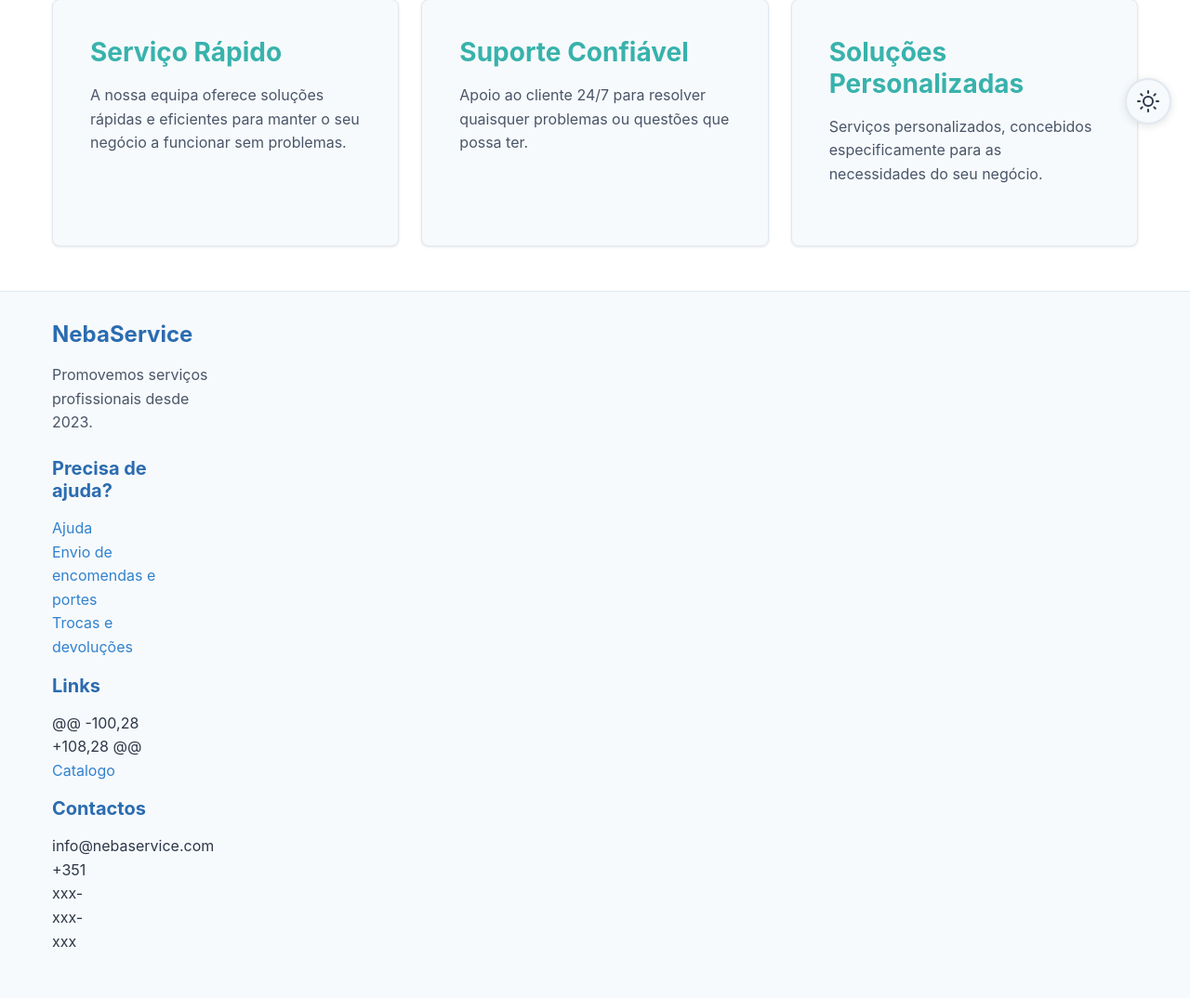
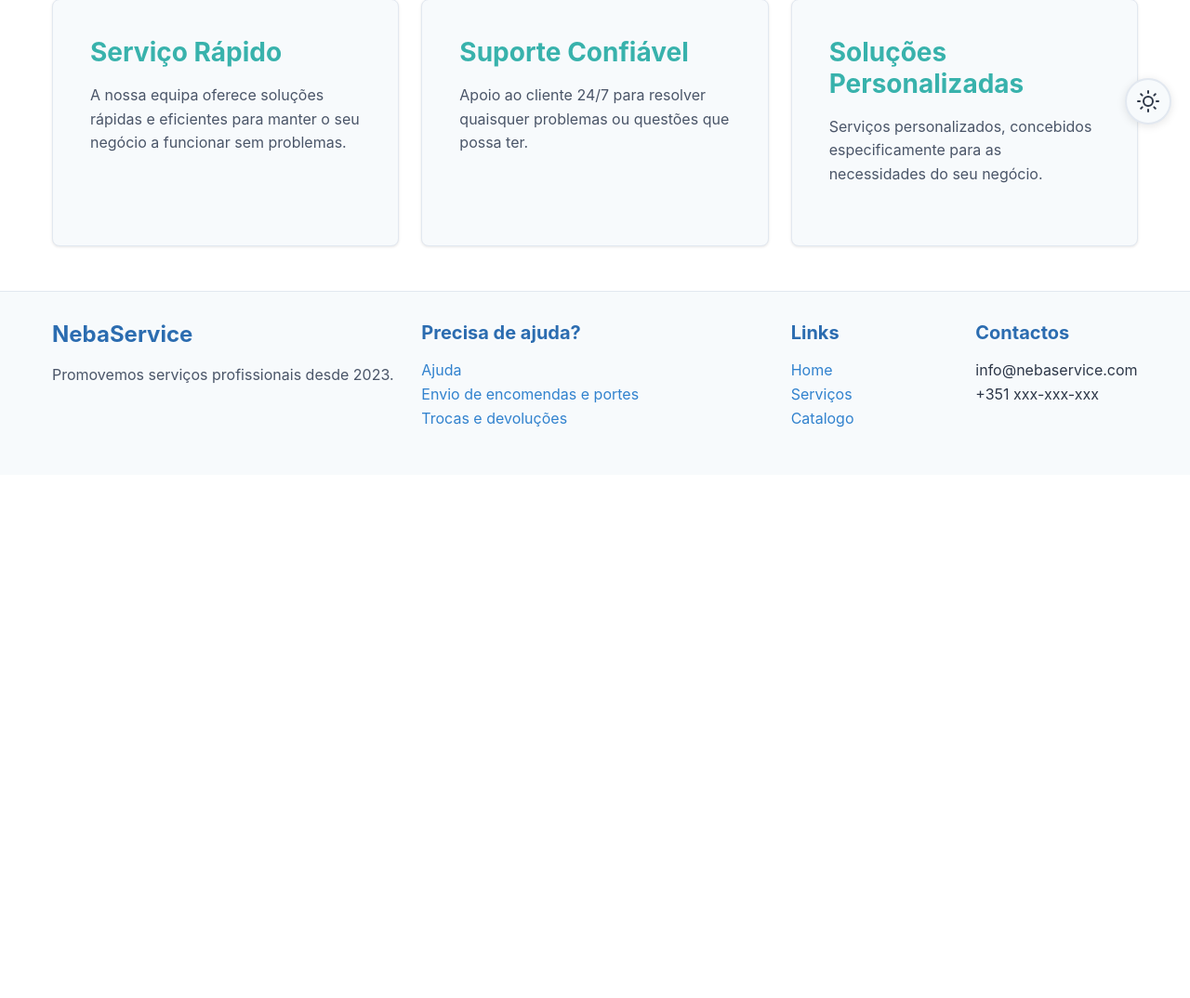
Before and after one commit to nyctopheliac/nebaservice, a PHP site: page / in a window 1280 px wide. Shown: the part 646-1720 px from the top of the page at 93% size. After the commit the page ends 1106 px from the top, so only its background shows below. Run offline with PHP 8.4, Linux system fonts and the light colour scheme.

Commit message:
index de volta ao normal tirei a cena da print q dizia head...

```diff
--- a/index.php
+++ b/index.php
@@ -8,6 +8,7 @@
     <title>NebaService</title>
 </head>
 <body>
+
   <button id="darkModeToggle" class="dark-mode-toggle" aria-label="Toggle dark mode">
     <svg xmlns="http://www.w3.org/2000/svg" width="20" height="20" viewBox="0 0 24 24" fill="none" stroke="currentColor" stroke-width="2" stroke-linecap="round" stroke-linejoin="round">
       <circle cx="12" cy="12" r="5"></circle>
@@ -90,12 +91,11 @@
   <footer class="footer">
     <div class="container">
       <div class="row">
-        <div class="col-md-6">
         <div class="col-md-4">
           <h4>NebaService</h4>
           <p>Promovemos serviços profissionais desde 2023.</p>
         </div>
-        <div class="col-md-3">
+        <div class="col-md-4">
           <h5>Precisa de ajuda?</h5>
           <ul class="list-unstyled">
             <li><a href="ajuda.php">Ajuda</a></li>
@@ -103,14 +103,14 @@
             <li><a href="trocaedevo.php">Trocas e devoluções</a></li>
           </ul>
         </div>
-        <div class="col-md-3">
+        <div class="col-md-2">
           <h5>Links</h5>
           <ul class="list-unstyled">
-@@ -100,28 +108,28 @@
+            <li><a href="index.php">Home</a></li>
+            <li><a href="servicos.php">Serviços</a></li>
             <li><a href="catalogo.php">Catalogo</a></li>
           </ul>
         </div>
-        <div class="col-md-3">
         <div class="col-md-2">
           <h5>Contactos</h5>
           <ul class="list-unstyled">
```
